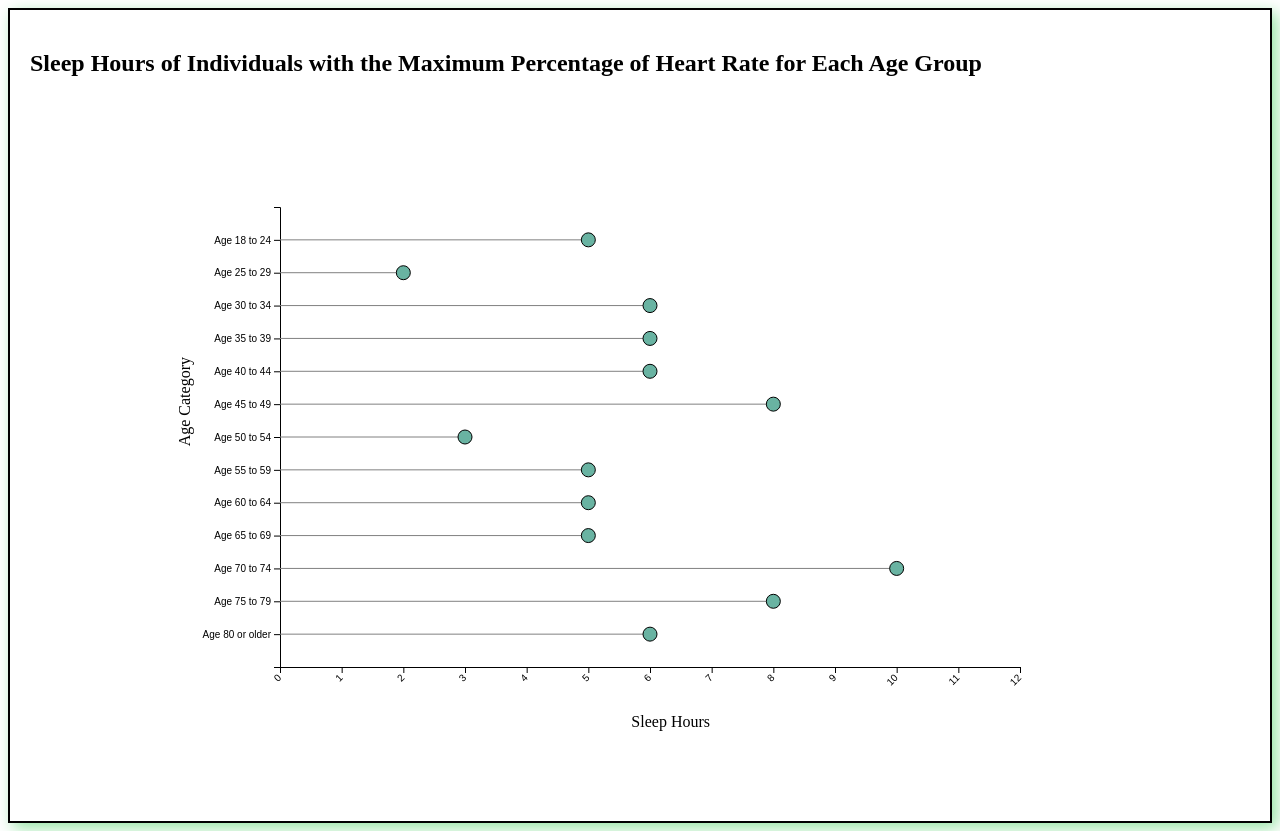
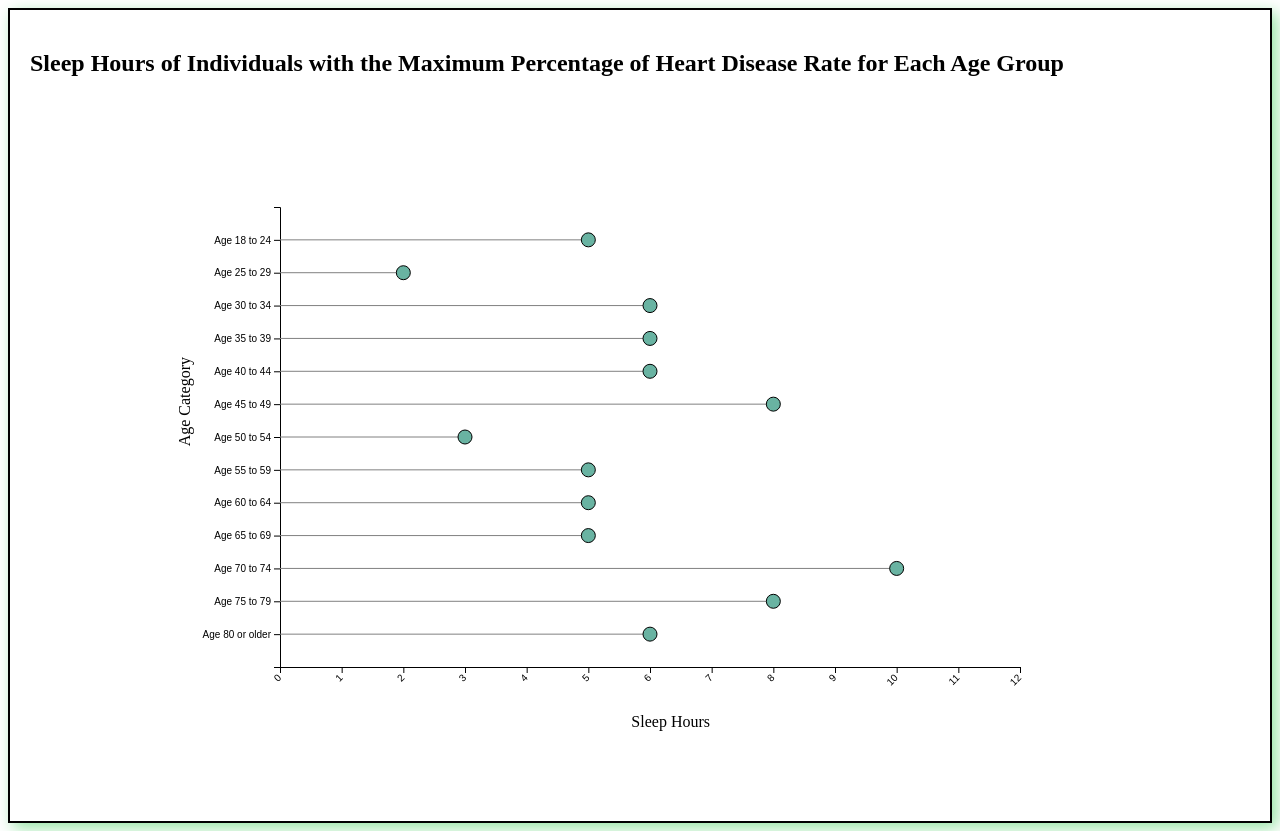
Before and after one commit to jahnu05/DataVisualization, a plain HTML site: page working/sleepHours-lol.html in a window 1280 px wide. Drawn offline with nearby package versions, Linux system fonts and the light colour scheme.

Commit message:
Update sleepHours-lol.html

```diff
--- a/working/sleepHours-lol.html
+++ b/working/sleepHours-lol.html
@@ -16,7 +16,7 @@
 <!-- Create a div where the graph will take place -->
 <div class="graph-container">
   <!-- Heading goes here -->
-  <h2>Sleep Hours of Individuals with the Maximum Percentage of Heart Rate for Each Age Group</h2>
+  <h2>Sleep Hours of Individuals with the Maximum Percentage of Heart Disease Rate for Each Age Group</h2>
   <div id="my_dataviz"></div>
 </div>
 
```
